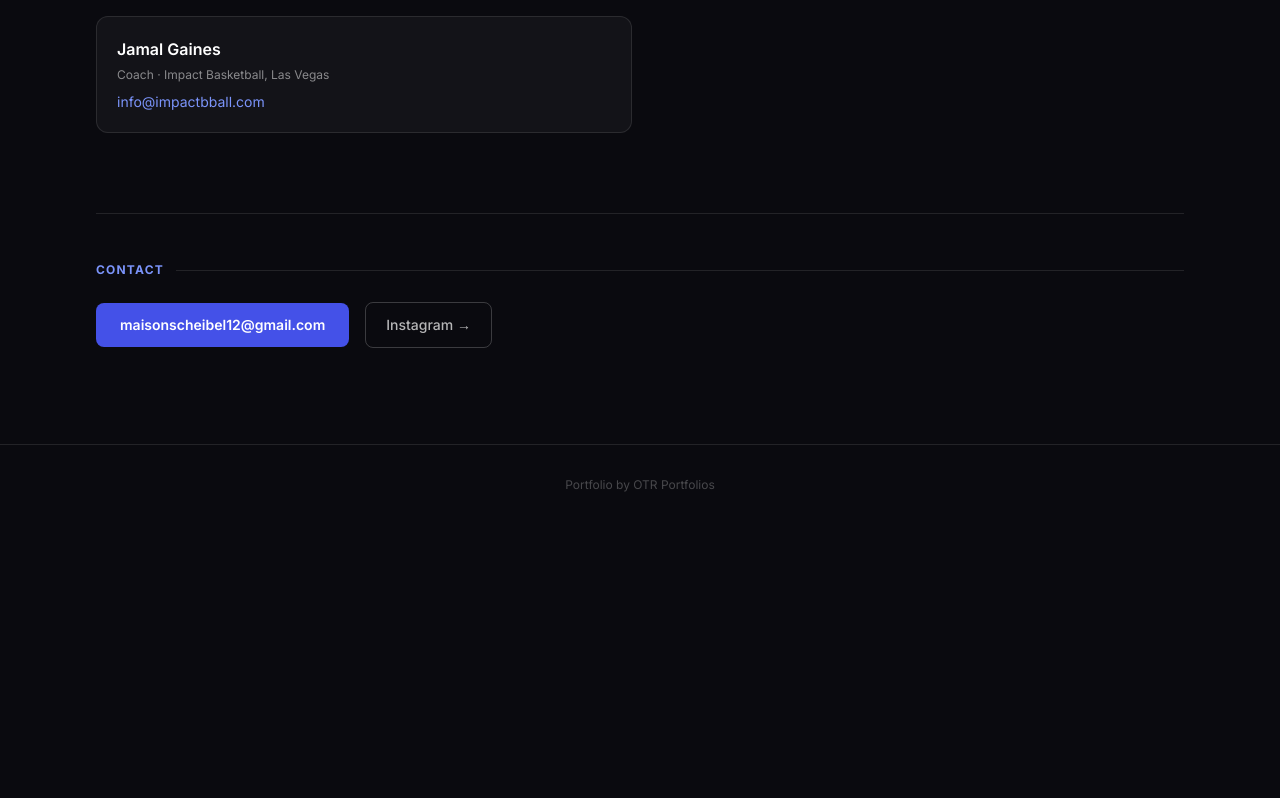
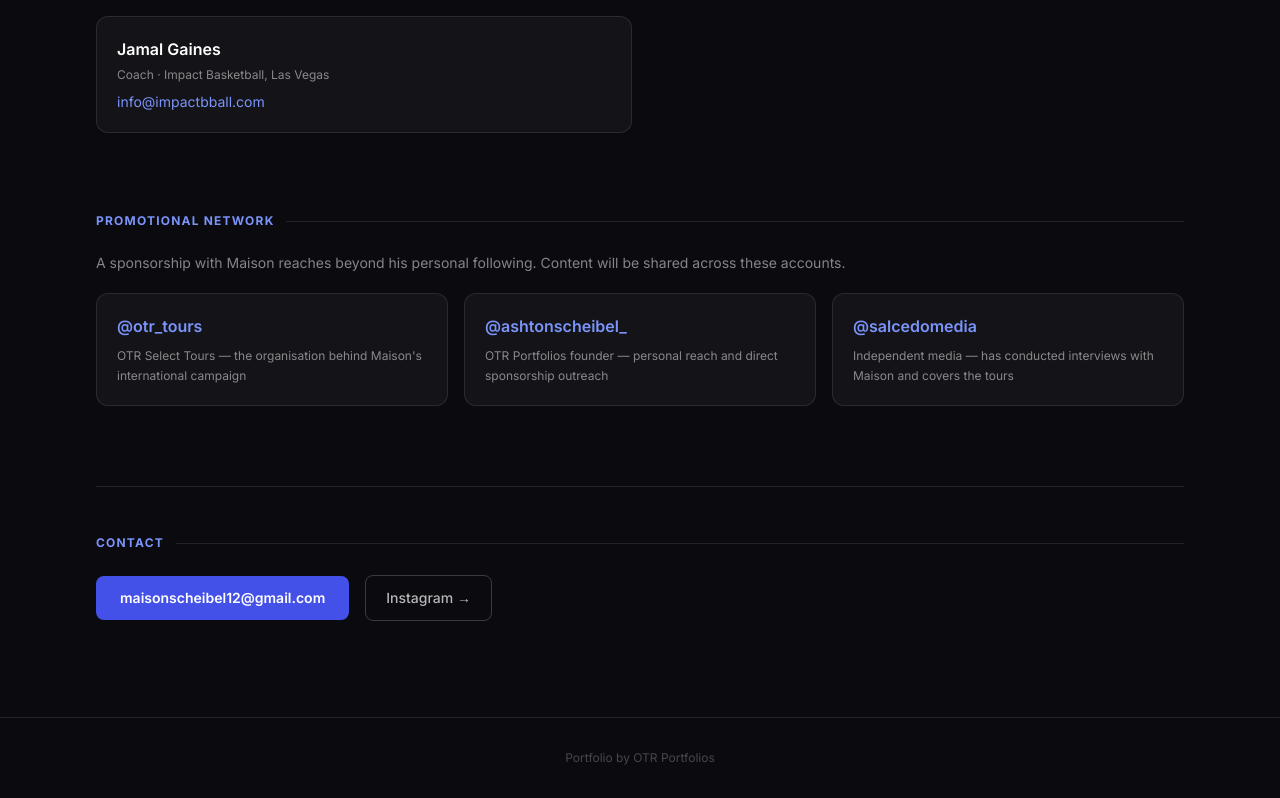
Before and after one commit to PortalBuildApp/otr-portfolios, a Next.js app: page /p/maison-scheibel in a window 1280 px wide. Shown: the part 3697-4495 px from the top of the page. Before the commit the page ends 4222 px from the top, so only its background shows below. Built offline with nearby package versions, Linux system fonts and the light colour scheme; no server answers; a web font is replaced by a local one.

Commit message:
Add Promotional Network section to portfolio — OTR, Ashton, Salcedo Media
Co-Authored-By: Claude Sonnet 4.6 <noreply@anthropic.com>

```diff
--- a/src/components/portfolio/PortfolioPage.tsx
+++ b/src/components/portfolio/PortfolioPage.tsx
@@ -37,6 +37,7 @@ interface PortfolioData {
   contactEmail?: string | null;
   socialLinks?: Record<string, string> | null;
   coaches?: Coach[] | null;
+  promotionalNetwork?: { handle: string; description: string; url: string }[] | null;
 }
 
 function renderScoutMarkdown(text: string) {
@@ -263,6 +264,28 @@ export default function PortfolioPage({ data }: { data: PortfolioData }) {
           </section>
         )}
 
+        {/* Promotional Network */}
+        {data.promotionalNetwork && data.promotionalNetwork.length > 0 && (
+          <section>
+            <SectionLabel>Promotional Network</SectionLabel>
+            <p className="text-white/50 text-sm mb-5">A sponsorship with Maison reaches beyond his personal following. Content will be shared across these accounts.</p>
+            <div className="grid sm:grid-cols-3 gap-4">
+              {data.promotionalNetwork.map((account, i) => (
+                <a
+                  key={i}
+                  href={account.url}
+                  target="_blank"
+                  rel="noopener noreferrer"
+                  className="bg-white/[0.04] border border-white/10 hover:border-white/25 rounded-xl p-5 space-y-2 transition-colors group"
+                >
+                  <p className="font-semibold text-brand-400 group-hover:text-brand-300 transition-colors">{account.handle}</p>
+                  <p className="text-xs text-white/50 leading-relaxed">{account.description}</p>
+                </a>
+              ))}
+            </div>
+          </section>
+        )}
+
         {/* Contact */}
         {(data.contactEmail || social?.instagram) && (
           <section className="border-t border-white/10 pt-12">
--- a/src/lib/maison-data.ts
+++ b/src/lib/maison-data.ts
@@ -86,6 +86,23 @@ He's back in Australia now. Fit, focused, and done with proving himself at the l
   socialLinks: {
     instagram: "https://www.instagram.com/maison_scheibel_/",
   },
+  promotionalNetwork: [
+    {
+      handle: "@otr_tours",
+      description: "OTR Select Tours — the organisation behind Maison's international campaign",
+      url: "https://www.instagram.com/otr_tours/",
+    },
+    {
+      handle: "@ashtonscheibel_",
+      description: "OTR Portfolios founder — personal reach and direct sponsorship outreach",
+      url: "https://www.instagram.com/ashtonscheibel_/",
+    },
+    {
+      handle: "@salcedomedia",
+      description: "Independent media — has conducted interviews with Maison and covers the tours",
+      url: "https://www.instagram.com/salcedomedia/",
+    },
+  ],
   coaches: [
     {
       name: "Travis Fisher",
```
